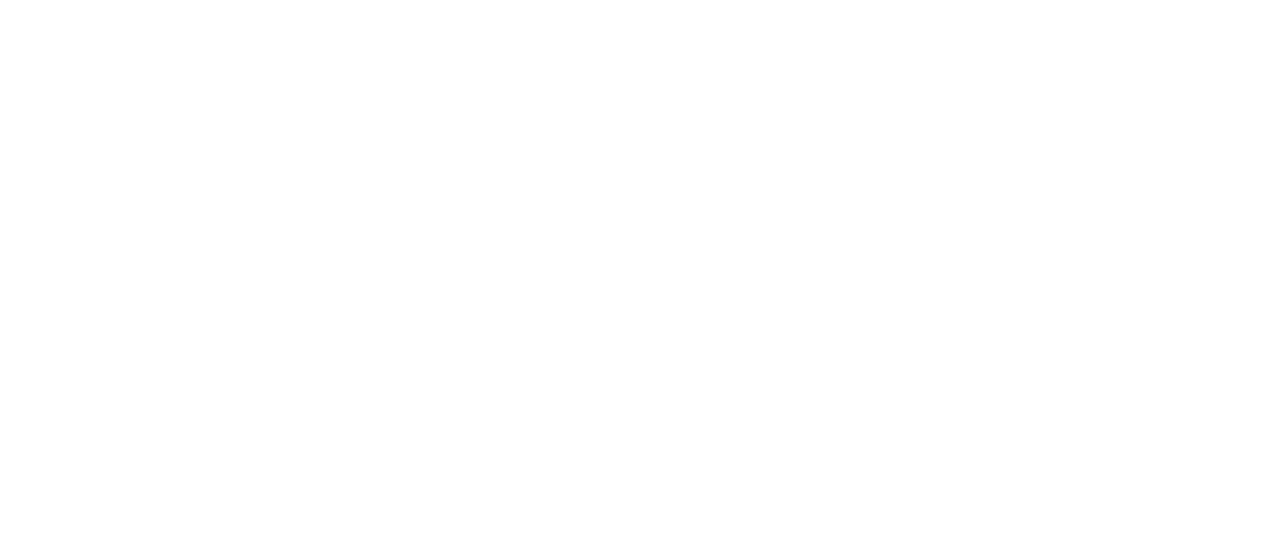
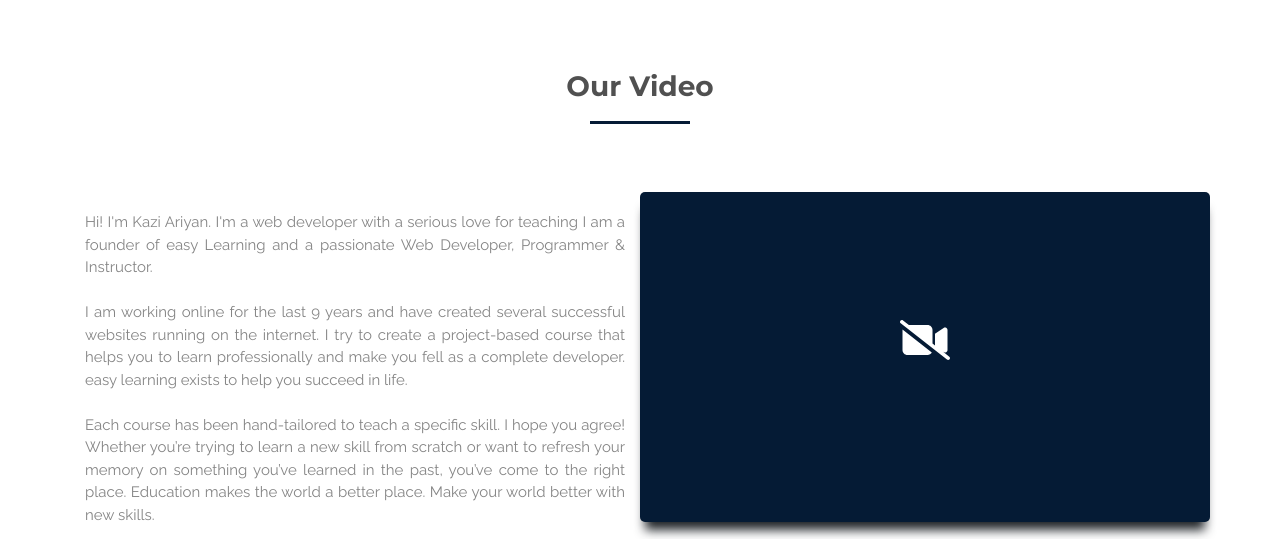
Before and after one commit to kodaishiotsuki/EasyLeaning_frontend, a React (Create React App) app: page / in a window 1280 px wide. Shown: the part 3352-3891 px from the top of the page. Before the commit the page ends 3342 px from the top, so only its background shows below. Built offline with nearby package versions, Linux system fonts and the light colour scheme; a web font is replaced by a local one.

Commit message:
Video component作成

```diff
--- a/package.json
+++ b/package.json
@@ -11,13 +11,14 @@
     "@testing-library/user-event": "^12.8.3",
     "bootstrap": "^4.6.0",
     "react": "^17.0.2",
-    "react-bootstrap": "^2.4.0",
+    "react-bootstrap": "^1.6.5",
     "react-countup": "^6.3.0",
     "react-dom": "^17.0.2",
     "react-router-dom": "^6.3.0",
     "react-scripts": "^5.0.1",
     "react-visibility-sensor": "^5.1.1",
     "recharts": "^2.1.10",
+    "video-react": "^0.15.0",
     "web-vitals": "^2.1.4"
   },
   "scripts": {
--- a/src/App.jsx
+++ b/src/App.jsx
@@ -6,6 +6,7 @@
 import Summary from "./components/Summary/Summary";
 import TopBanner from "./components/TopBanner/TopBanner";
 import TopNavigation from "./components/TopNavgation/TopNavigation";
+import Video from "./components/Video/Video";
 
 function App() {
   return (
@@ -17,6 +18,7 @@
       <Summary />
       <RecentProject />
       <Courses />
+      <Video />
     </div>
   );
 }
--- a/src/assets/css/custom.css
+++ b/src/assets/css/custom.css
@@ -231,3 +231,15 @@
   font-size: 15px;
   text-decoration: none !important;
 }
+
+.videoCard{
+  box-shadow: 0 13px 10px -5px;
+  padding: 8rem 3rem;
+  background-color: #051b35;
+  margin: 20px auto;
+  border-radius: 5px;
+}
+
+.videoText{
+  margin-top: 2%;
+}
--- /dev/null
+++ b/src/components/Video/Video.jsx
@@ -0,0 +1,66 @@
+import React, { useState } from "react";
+import { Col, Container, Modal, Row, Button } from "react-bootstrap";
+import { faVideoSlash } from "@fortawesome/free-solid-svg-icons";
+import { FontAwesomeIcon } from "@fortawesome/react-fontawesome";
+import "video-react/dist/video-react.css";
+import { Player, BigPlayButton } from "video-react";
+
+const Video = () => {
+  const [show, setShow] = useState(false);
+  const modalClose = () => setShow(false);
+  const modalOpen = () => setShow(true);
+
+  return (
+    <>
+      <Container className='text-center'>
+        <h1 className='ServiceMainTitle'>Our Video</h1>
+        <div className='button'></div>
+        <Row>
+          <Col lg={6} md={6} sm={12} className='videoText'>
+            <p className='serviceDescription text-justify'>
+              Hi! I'm Kazi Ariyan. I'm a web developer with a serious love for
+              teaching I am a founder of easy Learning and a passionate Web
+              Developer, Programmer & Instructor. <br />
+              <br />
+              I am working online for the last 9 years and have created several
+              successful websites running on the internet. I try to create a
+              project-based course that helps you to learn professionally and
+              make you fell as a complete developer. easy learning exists to
+              help you succeed in life. <br />
+              <br />
+              Each course has been hand-tailored to teach a specific skill. I
+              hope you agree! Whether you’re trying to learn a new skill from
+              scratch or want to refresh your memory on something you’ve learned
+              in the past, you’ve come to the right place. Education makes the
+              world a better place. Make your world better with new skills.
+            </p>
+          </Col>
+
+          <Col lg={6} md={6} sm={12} className='videoCard'>
+            <FontAwesomeIcon
+              className='iconProject'
+              icon={faVideoSlash}
+              onClick={modalOpen}
+            />
+          </Col>
+        </Row>
+      </Container>
+
+      {/* モーダル */}
+      <Modal show={show} onHide={modalClose} size='lg'>
+        <Modal.Body>
+          <Player src='https://media.w3.org/2010/05/sintel/trailer_hd.mp4'>
+            <BigPlayButton position='center' />
+          </Player>
+        </Modal.Body>
+        <Modal.Footer>
+          <Button variant='secondary' onClick={modalClose}>
+            Close
+          </Button>
+        </Modal.Footer>
+      </Modal>
+    </>
+  );
+};
+
+export default Video;
```
Also changed, not shown: src/components/ClientReview/ClientReview.jsx (added, +16 -0 lines), 1 other file (tests, documents, lock files or other folders).
